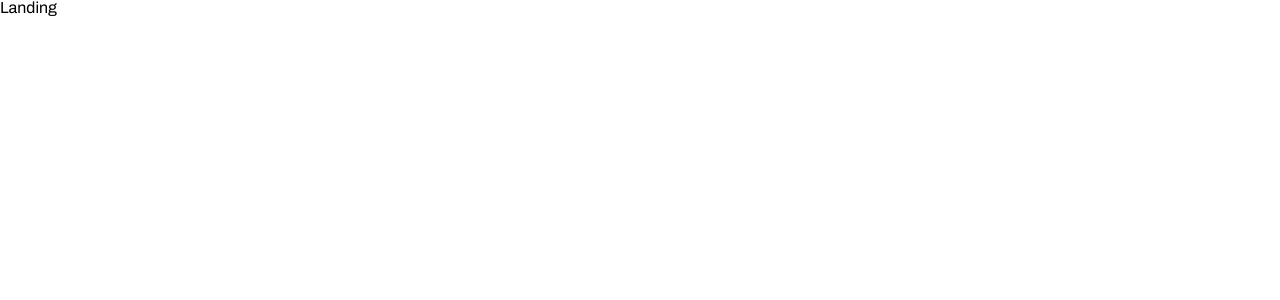
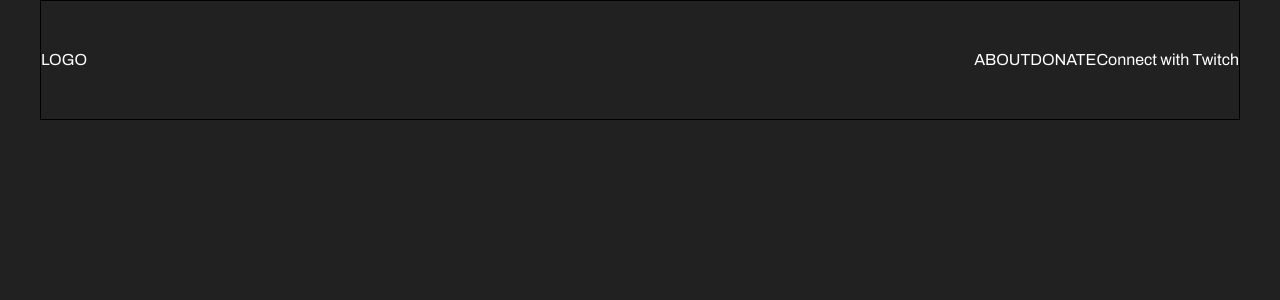
Before and after one commit to Jmendez44/topic-client, a React (Create React App) app: page / in a window 1280 px wide. Shown: the top 300 px of the page. Built offline with nearby package versions, Linux system fonts and the light colour scheme.

Commit message:
landing page started

```diff
--- a/src/App.css
+++ b/src/App.css
@@ -188,10 +188,11 @@ code {
   -webkit-box-direction: normal;
       -ms-flex-direction: column;
           flex-direction: column;
+  color: #FFDD00;
   width: 384px;
   height: 100%;
   padding: 1%;
-  background: #966fd6;
+  background: #515151;
   -webkit-box-shadow: 8px 0px 10px #5151516c;
           box-shadow: 8px 0px 10px #5151516c;
   z-index: 100;
@@ -255,6 +256,7 @@ code {
   height: 100%;
   -ms-flex-wrap: wrap;
       flex-wrap: wrap;
+  color: white;
 }
 
 .topic-container form {
@@ -272,13 +274,12 @@ code {
       -ms-flex-pack: justify;
           justify-content: space-between;
   font-style: bold;
-  border: black 2px solid;
+  background: #515151;
   width: 460px;
   height: 94px;
   margin: 5px;
   padding: 1% 0 1% 1%;
   overflow: hidden;
-  border-radius: 5px;
   -webkit-box-shadow: 0px 3px 2px #acacac6c;
           box-shadow: 0px 3px 2px #acacac6c;
 }
@@ -362,4 +363,38 @@ code {
   font-size: 1em;
   font-weight: bold;
 }
+
+.landing-container {
+  background: #212121;
+  color: white;
+  display: -webkit-box;
+  display: -ms-flexbox;
+  display: flex;
+  -webkit-box-pack: center;
+      -ms-flex-pack: center;
+          justify-content: center;
+  width: 100vw;
+  height: 100vh;
+}
+
+.landing-container .landing-nav {
+  display: -webkit-box;
+  display: -ms-flexbox;
+  display: flex;
+  -webkit-box-pack: justify;
+      -ms-flex-pack: justify;
+          justify-content: space-between;
+  -webkit-box-align: center;
+      -ms-flex-align: center;
+          align-items: center;
+  width: 1200px;
+  height: 15%;
+  border: black 1px solid;
+}
+
+.landing-container .landing-nav .nav-links {
+  display: -webkit-box;
+  display: -ms-flexbox;
+  display: flex;
+}
 /*# sourceMappingURL=App.css.map */
--- a/src/App.scss
+++ b/src/App.scss
@@ -172,11 +172,12 @@ code {
   justify-content: space-between;
   align-items: center;
   flex-direction: column;
+  color: #FFDD00;
   // position: fixed;
   width: 384px;
   height: 100%;
   padding: 1%;
-  background: #966fd6;
+  background: #515151;
   box-shadow: 8px 0px 10px #5151516c;
   z-index: 100;
   .add-topic {
@@ -225,6 +226,7 @@ code {
   justify-content: flex-start;
   height: 100%;
   flex-wrap: wrap;
+  color: white;
   // padding: 0.5% 1%;
 
 
@@ -237,14 +239,14 @@ code {
     align-items: center;
     justify-content: space-between;
     font-style: bold;
-    // background: #dadada;
-    border: black 2px solid;
+    background: #515151;
+    // border: black 2px solid;
     width: 460px;
     height: 94px;
     margin: 5px;
     padding: 1% 0 1% 1%;
     overflow: hidden;
-    border-radius: 5px;
+    // border-radius: 5px;
     box-shadow: 0px 3px 2px #acacac6c;
     .card-content {
       display: flex;
@@ -300,3 +302,25 @@ code {
     }
   }
 }
+
+.landing-container {
+  background: #212121;
+  color: white;
+  display: flex;
+  justify-content: center;
+  width: 100vw;
+  height: 100vh;
+  .landing-nav{
+    display: flex;
+    justify-content: space-between;
+    align-items: center;
+    width: 1200px;
+    height: 15%;
+    border: black 1px solid;
+
+    .nav-links{
+      display: flex;
+    }
+
+  }
+}
--- a/src/Landing.jsx
+++ b/src/Landing.jsx
@@ -2,8 +2,15 @@ import React from 'react'
 
 export const Landing = () => {
   return (
-    <div>
-      Landing
+    <div className="landing-container">
+      <div className="landing-nav">
+        <div className="nav-logo">LOGO</div>
+        <ul className="nav-links">
+          <li>ABOUT</li>
+          <li>DONATE</li>
+          <li className="twitch-btn"> Connect with Twitch</li>
+        </ul>
+      </div>
     </div>
   )
 }
```
Also changed, not shown: 1 other file (tests, documents, lock files or other folders).
